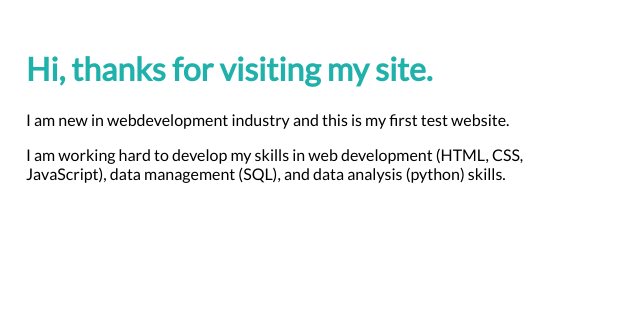
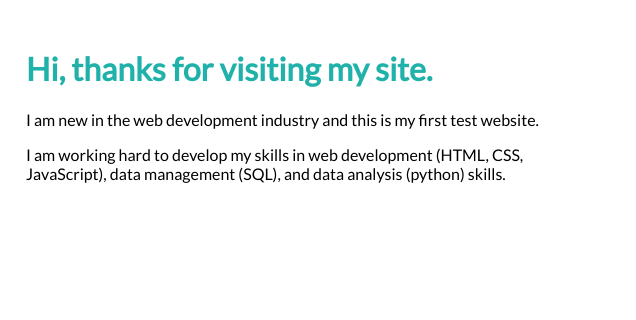
Before and after one commit to diabib/my-second-website, a plain HTML site: page about.html in a window 1280 px wide. Shown: the part 101-421 px from the top of the page, 644-1280 px from the left. Drawn offline with Linux system fonts and the light colour scheme.

Commit message:
Update about.html

```diff
--- a/about.html
+++ b/about.html
@@ -36,8 +36,7 @@
 
         <div class="profile-content-wrapper">
           <h1>Hi, thanks for visiting my site.</h1>
-          <p>I am new in webdevelopment industry and this is my first test website.</p>
-
+          <p>I am new in the web development industry and this is my first test website.</p>
           <p>I am working hard to develop my skills in web development (HTML, CSS, JavaScript), data management (SQL), and data analysis (python) skills.</p>
         </div>
       </div>
```
